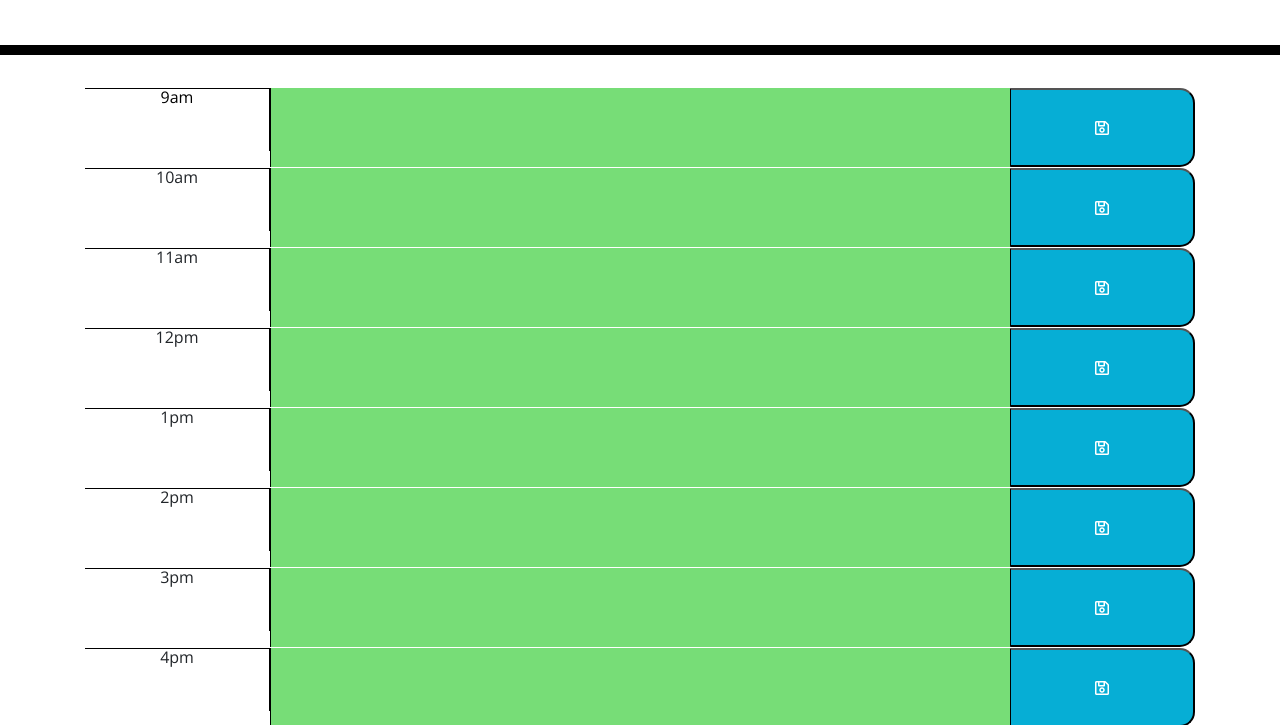
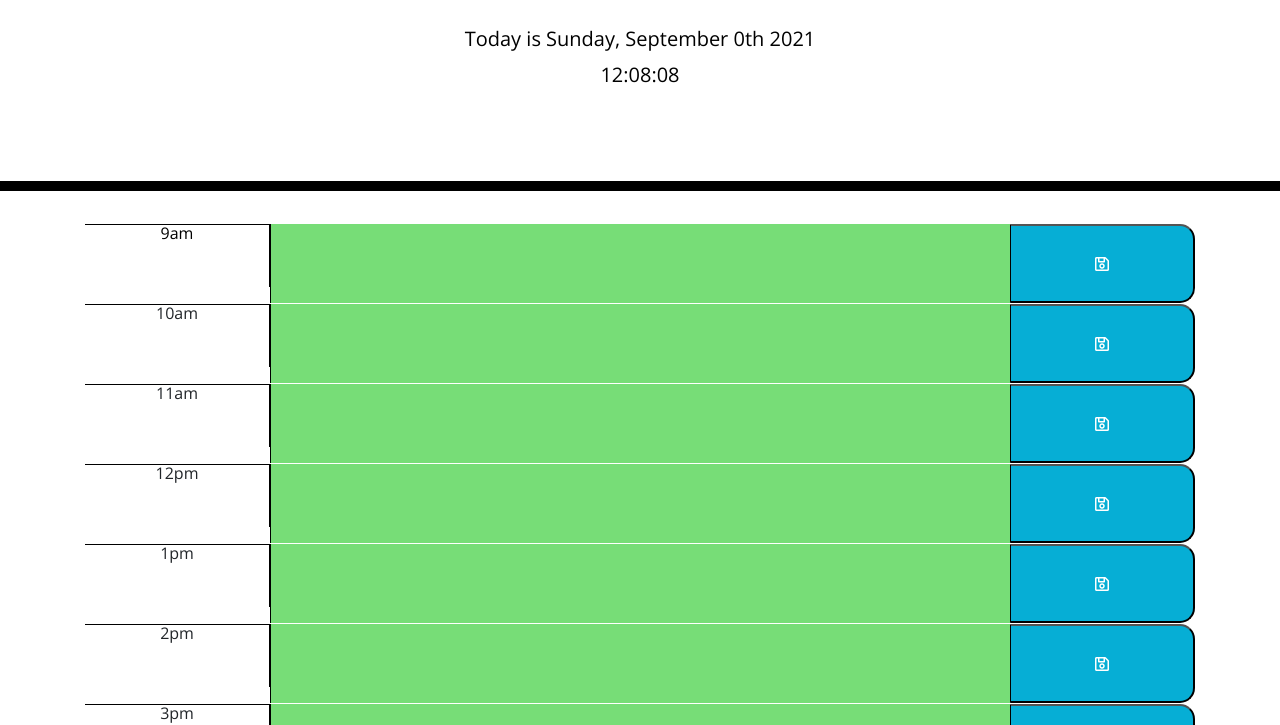
Before and after one commit to AlexJSabel/work-scheduler, a plain HTML site: page Develop/index.html in a window 1280 px wide. Shown: the part 213-938 px from the top of the page. Drawn offline with nearby package versions, Linux system fonts and the light colour scheme.

Commit message:
fixed date display

```diff
--- a/Develop/assets/css/style.css
+++ b/Develop/assets/css/style.css
@@ -91,3 +91,7 @@ textarea{
 #eventBox {
   border: none;
 }
+
+.lead {
+  padding: 1rem;
+}
--- a/Develop/assets/js/script.js
+++ b/Develop/assets/js/script.js
@@ -4,33 +4,30 @@ $( document ).ready(function() {
 
     // Current time with moment.js
     var currentTime = moment()
-    .format("[Today is] dddd, MMMM do YYYY hh:mm:ss");
+    .format("[Today is] dddd, MMMM do YYYY <p></p> hh:mm:ss");
     console.log(currentTime);
 
-    currentTime = document.getElementById("lead");
+    document.getElementById("currentDay").innerHTML = currentTime;
 
 
 
     //  Listen for click event
        $(".saveBtn").on("click", function(event){
-        console.log()
-        event.preventDefault
+           event.preventDefault()
+        console.log('click')
         var savedText =  $("textarea").val();
-        console.log(savedText);
 
-     //  save value to local storage
-      //  savedText = function() {
-            //document.getElementById('textarea');
-            localStorage.setItem("savedText", savedText);
-        alert("worked" + localStorage.getItem("savedText"))
-   // }
+         document.getElementById('textarea');
+         localStorage.setItem("savedText", savedText);
+
+         localStorage.getItem("savedText" , savedText);
 
     })
     });
 
 
 
-    //
+
 
             //  Changing color depending on time
 
```
